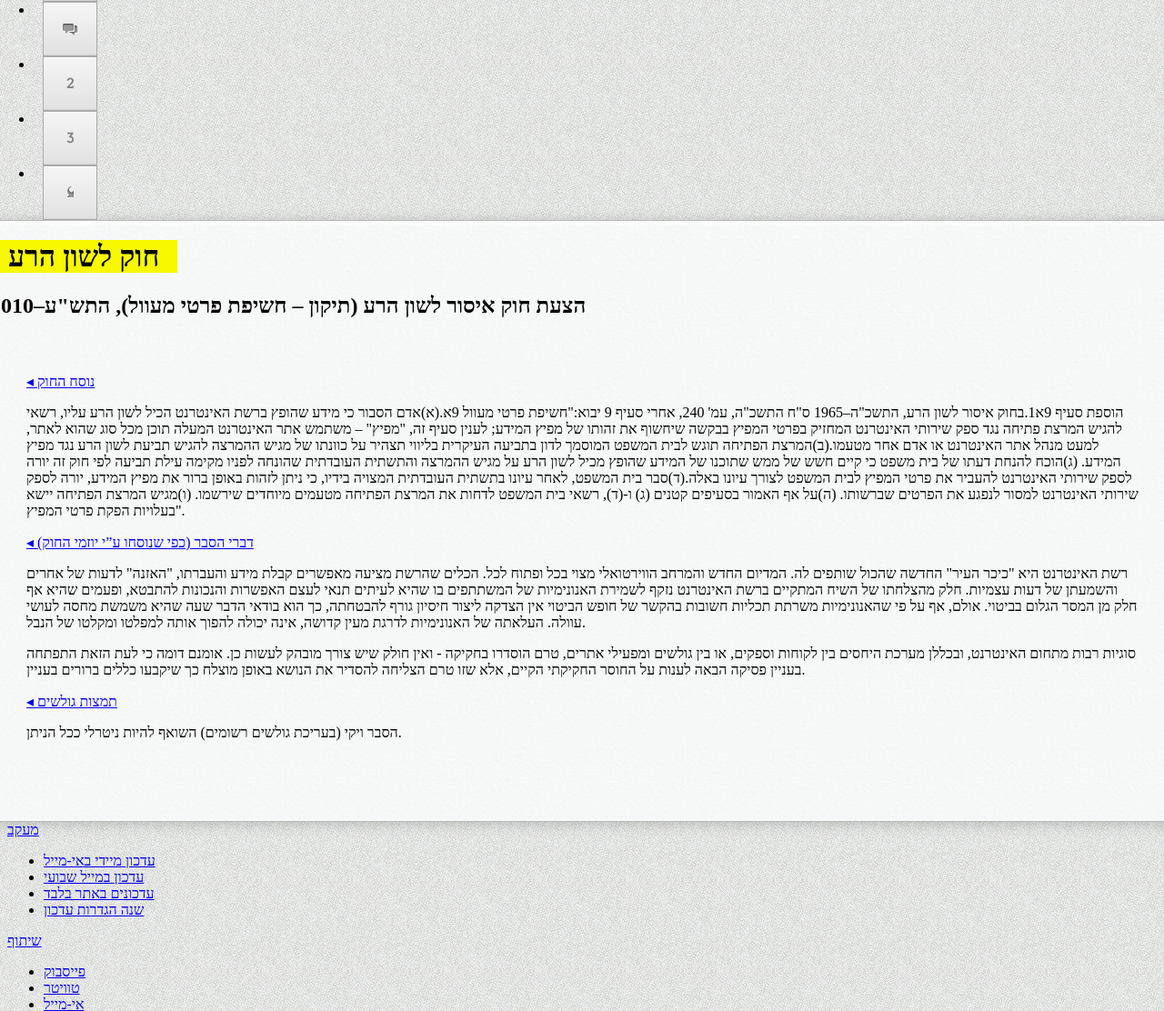
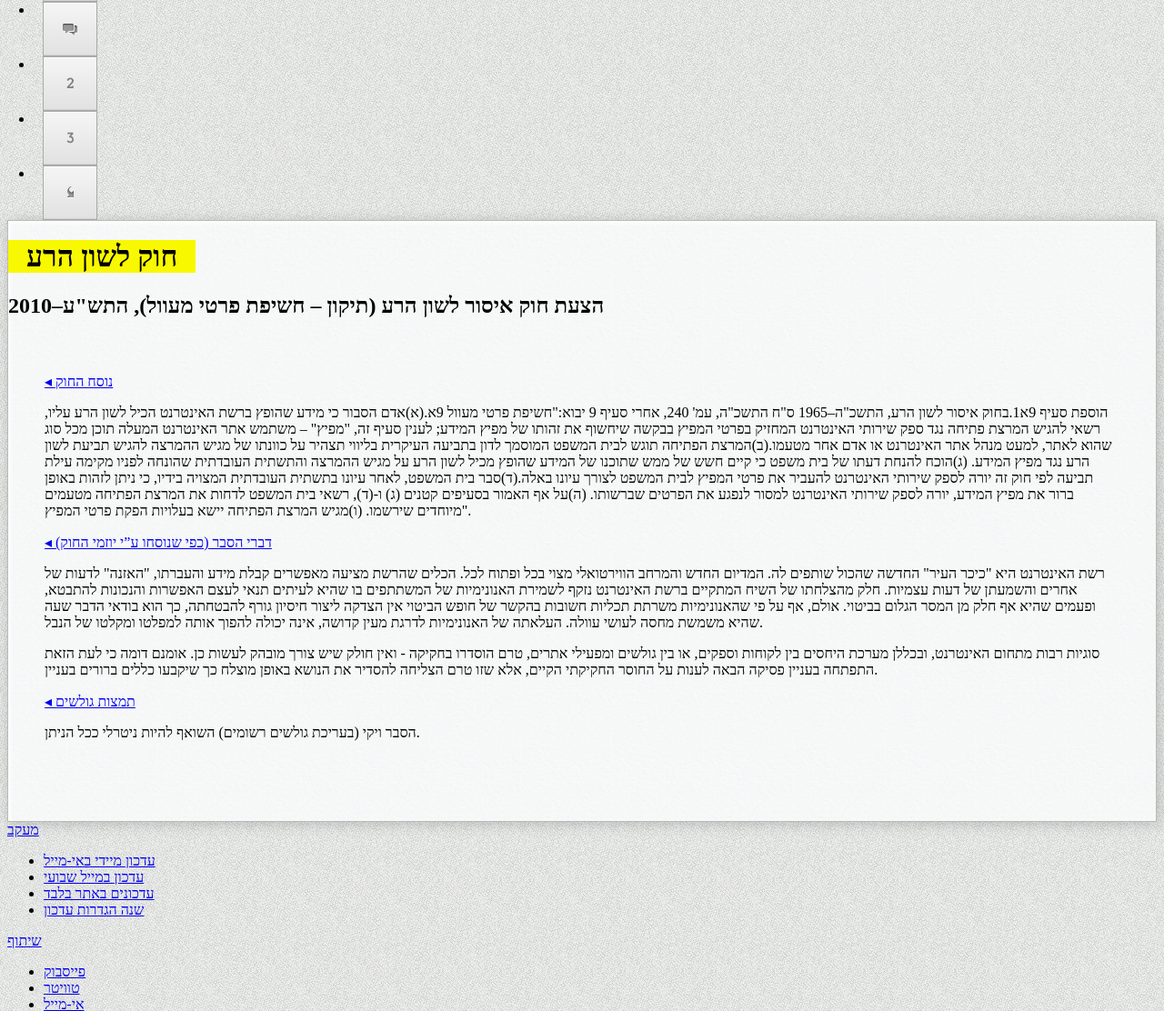
Before and after one commit to ydaniv/ok-webfront, a web app: file views/bill/show.html in a window 1280 px wide. Shown: the part 486-1598 px from the top of the page at 91% size. Run offline with its HTML, style and script files only (its server is not run), Linux system fonts and the light colour scheme; some libraries are stand-ins or nearby versions.

Commit message:
fixing bill show on chrome

```diff
--- a/public/css/bill.css
+++ b/public/css/bill.css
@@ -34,7 +34,6 @@ body {
 	background: url(../../../img/bill_bg.png);
 	box-shadow:	2px 2px 15px rgba(0,0,0,0.2),
 				2px 2px 5px white inset;
-	margin: 0 -21px 0 -20px;
 	position: relative;
 	min-height: 660px;
 	border: 1px solid #babbb8;
```
